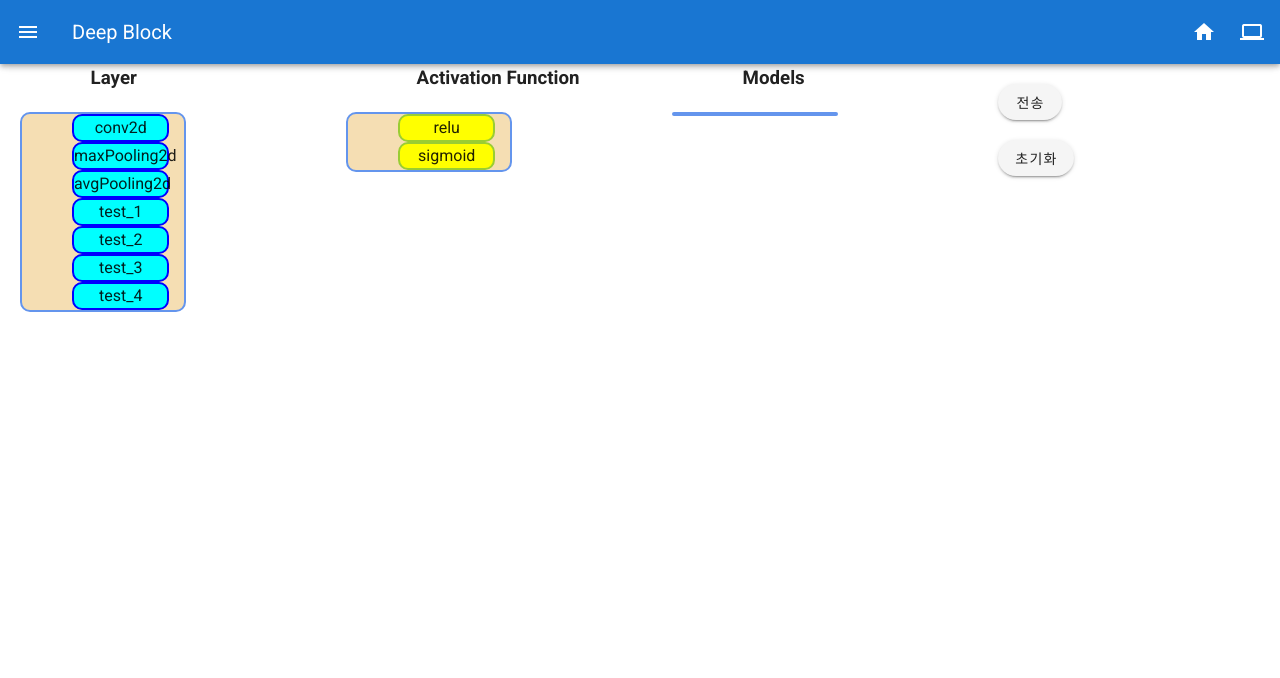
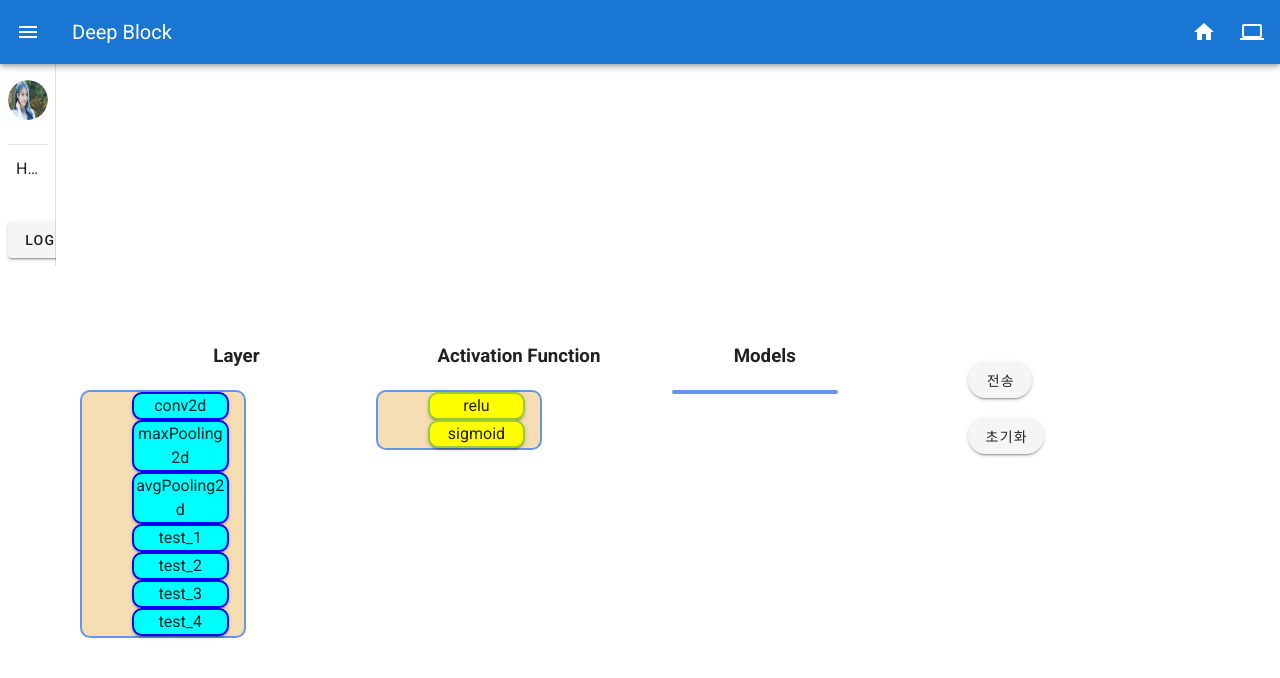
Before and after one commit to devsungmin/Deepblock-Frontend-Study, a Vue app in the folder final-study/: page /board in a window 1280 px wide. Both pictures are taken after a click on the button 28 px from the left and 32 px from the top of the page. Shown: the top 678 px of the page. Built offline with nearby package versions, Linux system fonts and the light colour scheme.

Commit message:
20.04.25 작업본

```diff
--- a/final-study/package.json
+++ b/final-study/package.json
@@ -8,12 +8,12 @@
     "lint": "vue-cli-service lint"
   },
   "dependencies": {
+    "billboard.js": "git://github.com/naver/billboard.js.git#nightly",
     "core-js": "^3.6.4",
     "vue": "^2.6.11",
     "vue-router": "^3.1.6",
     "vuedraggable": "^2.23.2",
-    "vuetify": "^2.2.11",
-    "billboard.js": "git://github.com/naver/billboard.js.git#nightly"
+    "vuetify": "^2.2.11"
   },
   "devDependencies": {
     "@vue/cli-plugin-babel": "~4.3.0",
--- a/final-study/src/App.vue
+++ b/final-study/src/App.vue
@@ -1,36 +1,16 @@
 <template>
-  <v-app>
-    <v-app-bar app color="primary" dark>
-        <v-app-bar-nav-icon >
-
-        </v-app-bar-nav-icon>
-      <v-toolbar-title>Deep Block</v-toolbar-title>
-      <v-spacer/>
-     <v-btn icon href="/">
-       <v-icon>mdi-home</v-icon>
-     </v-btn>
-      <v-btn icon href="/board">
-        <v-icon>mdi-laptop</v-icon>
-      </v-btn>
-    </v-app-bar>
-    <!-- <Helloworld/> -->
-    <Board/>
+  <v-app id="app">
+    <Main/>
   </v-app>
 </template>
 
 <script>
-// import Helloworld from './components/HelloWorld'
-import Board from './components/Board'
+import Main from './components/Main'
 export default {
   name: 'App',
 
   components: {
-    Board
-    // Helloworld
+    Main
   },
-
-  data: () => ({
-    //
-  }),
 };
 </script>
--- a/final-study/src/components/HelloWorld.vue
+++ b/final-study/src/components/Main.vue
@@ -1,13 +1,16 @@
 <template>
-  <v-content>
-    <h1>Hello world</h1>
-  </v-content>
+  <v-app>
+    <NavigationDrawer/>
+    <Board/>
+  </v-app>
 </template>
 
 <script>
+import Board from '../views/Board'
+import NavigationDrawer from './NavigationDrawer'
   export default {
     name: 'HelloWorld',
-    components: {  },
+    components: { NavigationDrawer, Board },
     // data: () => ({
     //   ecosystem: [
     //     {
--- a/final-study/src/components/NavigationDrawer.vue
+++ b/final-study/src/components/NavigationDrawer.vue
@@ -1,20 +1,10 @@
 <template>
-    <v-navigation-drawer
-            v-model="drawer"
-            :color="color"
-            :expand-on-hover="true"
-            :mini-variant="miniVariant"
-            :right="right"
-            absolute
-    >
-        <v-list
-                rounded
-                nav
-                class="py-0"
-        >
-            <v-list-item two-line :class="miniVariant && 'px-0'" >
+  <v-content>
+    <v-navigation-drawer v-model="drawer" :expand-on-hover="expandOnHover" :mini-variant="miniVariant" :right="right" absolute>
+      <v-list rounded nav class="py-0">
+        <v-list-item two-line :class="miniVariant && 'px-0'">
           <v-list-item-avatar>
-                    <img src="../image/iu.jpg">
+            <img src="../image/iu.jpg" />
           </v-list-item-avatar>
 
           <v-list-item-content>
@@ -25,15 +15,7 @@
 
         <v-divider/>
 
-            <v-list-item
-                    v-for="item in items"
-                    :key="item.title"
-                    :href=item.lnk
-            >
-                <v-list-item-icon>
-                    <v-icon>{{ item.icon }}</v-icon>
-                </v-list-item-icon>
-
+        <v-list-item v-for="item in items" :key="item.title" :href="item.lnk">
           <v-list-item-content>
             <v-list-item-title>{{ item.title }} </v-list-item-title>
           </v-list-item-content>
@@ -41,21 +23,44 @@
           <a href="link"></a>
         </v-list-item>
       </v-list>
-        <v-switch v-model="right" class="ma-2" label="right"/>
+      <v-switch v-model="right" class="ma-2" label="right" />
       <template v-slot:append>
         <div class="pa-2">
           <v-btn block>Logout</v-btn>
         </div>
       </template>
     </v-navigation-drawer>
+
+    <v-app-bar app color="primary" dark>
+      <v-app-bar-nav-icon @click.stop="drawer = !drawer" />
+      <v-toolbar-title>Deep Block</v-toolbar-title>
+      <v-spacer />
+      <v-btn icon href="/">
+        <v-icon>mdi-home</v-icon>
+      </v-btn>
+      <v-btn icon href="/board">
+        <v-icon>mdi-laptop</v-icon>
+      </v-btn>
+    </v-app-bar>
+  </v-content>
 </template>
 
 <script>
 export default {
-        name: "NavigationDrawer"
-    }
+  name: "NavigationDrawer",
+  data() {
+    return {
+      drawer: false,
+      items: [
+        { title: "Home", lnk: "/" },
+        { title: "Board", lnk: "/board" },
+      ],
+      expandOnHover: true,
+      miniVariant: true,
+      right: false
+    };
+  },
+};
 </script>
 
-<style scoped>
-
-</style>
+<style scoped></style>
--- /dev/null
+++ b/final-study/src/script/BillboardChart.js
@@ -0,0 +1,54 @@
+// import {bb} from "billboard.js";
+
+// export const createGenerateChart = (instance) => {
+//     return () => {
+//         const options = Object.assign({
+//             bindto: instance.$el,
+//         }, instance.options);
+//         return bb.generate(options);
+//     }
+// }
+
+// export const creatDestoryChart = (instance) => {
+//     return () => {
+//         try {
+//             instance.$chart.destory();
+//             instance.$chart = null;
+//         } catch (error) {
+//             console.error('chart error!!', error);
+//         }
+//     }
+// }
+
+// export const creatLoadDataChart = (instance) => {
+//     return(data) => {
+//         if(!instance.$chart) {
+//             instance.$chart = instance.generateChart(instance.options);
+//         }
+//         instance.$chart.load(data);
+//     }
+// }
+
+// var data = [
+//     {name: "CNN", loss: 0.96, excu: 0.97, epoch: 10},
+//     {name: "RNN", loss: 0.058, excu: 0.89, epoch: 20},
+//     {name: "SNN", loss: 0.047, excu: 0.67, epoch: 30}
+// ]
+
+// var chart = bb.generate({
+//     data: {
+//         json: data,
+//         keys: { value: ["loss", "excu", "epoch"] }
+//     },
+//     bindto: "#JSONData"
+// });
+
+// setTimeout(function() {
+//     data.push({name: 'TNN', loss: 0.001, excu: 0.67, epoch: 30})
+//     chart.load({
+//         json: data,
+//         keys: {
+//             value: ["loss", "excu", "epoch"]
+//         }
+//     });
+// }, 3000);
--- a/final-study/src/components/Board.vue
+++ b/final-study/src/views/Board.vue
@@ -1,33 +1,34 @@
 <template>
     <v-content>
+        <v-container>
             <v-row>
-            <v-col cols="9" sm="6" md="3">
+                <v-col align="center">
                     <h3>Layer</h3>
                     <draggable class="layer" :list="layer" :group="{ type: 'layer', pull: 'clone', put: false }" @change="log">
-                    <div class="layer-group-list" id="layer" v-for="element in layer" :key="element.ID">
+                        <v-card class="layer-group-list" id="layer" v-for="element in layer" :key="element.ID">
                             {{element.type}}
-                    </div>
+                        </v-card>
                     </draggable>
                     <div>
 
                     </div>
                 </v-col>
                 <!-- activation function  -->
-            <v-col cols="9" sm="6" md="3">
+                <v-col>
                     <h3>Activation Function</h3>
                     <draggable class="activation" :list="activation" :group="{ type: 'activation', pull: 'clone', put: false }" @change="log">
-                    <div class="activation-group-item" id="activation" v-for="element in activation" :key="element.ID">
+                        <v-card class="activation-group-item" id="activation" v-for="element in activation" :key="element.ID">
                             {{element.type}}
-                    </div>
+                        </v-card>
                     </draggable>
                 </v-col>
                 <!-- model -->
-                <v-col cols="9" sm="6" md="3">
+                    <v-col>
                         <h3>Models</h3>
                         <draggable class="Models" :list="models" :group="{ type: 'models', put: true }" @change="log">
-                        <div class="models-group-item layer_t acti_t" id="models" v-for="element in models" :key="element.ID">
+                            <v-card class="models-group-item layer_t acti_t" id="models" v-for="element in models" :key="element.ID">
                                 {{element.type}}
-                        </div>
+                            </v-card>
                         </draggable>
                     </v-col>
                     <v-col>
@@ -39,16 +40,22 @@
                         </div>
                     </v-col>
             </v-row>
+        <v-col>
+            <chart/>
+        </v-col>
+        </v-container>
     </v-content>
 </template>
 
 <script>
     import draggable from 'vuedraggable'
     // import modelsdata from '../assets/data/modelsdata.json'
+    import chart from './chart.vue'
     export default {
         name: "Board",
         components: {
-            draggable
+            draggable,
+            chart
         },
         data : () => ({
             layer: [
@@ -114,7 +121,7 @@ h3{ padding-left: 30%;}
 #layer, .layer_t{
     width: 60%;
     height: auto;
-    background:cyan;
+    background:cyan !important;
     border: 2px solid blue;
     text-align: center;
     border-radius: 10px;
@@ -123,18 +130,18 @@ h3{ padding-left: 30%;}
   #activation, .acti_t{
     width: 60%;
     height: auto;
-    background: yellow;
+    background: yellow !important;
       border: 2px solid yellowgreen;
       text-align: center;
       border-radius: 10px;
       margin-left: 50px;
   }
-  /* #models {
+  #models {
     width: 60%;
     height: auto;
     border: 2px solid black;
     text-align: center;
     border-radius: 10px;
     margin-left: 50px;
-  } */
+  }
 </style>
--- /dev/null
+++ b/final-study/src/views/chart.vue
@@ -0,0 +1,39 @@
+<template>
+    <v-content>
+        <v-container>
+            <div id="JSONData"/>
+        </v-container>
+    </v-content>
+</template>
+
+<script>
+// import { createGenerateChart, creatDestoryChart, creatLoadDataChart } from '../script/BillboardChart'
+// export default {
+//     name: "chart",
+//     props:{
+//         options: {
+//             type: Object,
+//             required: true
+//         }
+//     },
+//     created() {
+//         this.generateChart = createGenerateChart(this);
+//         this.destoryChart = creatDestoryChart(this);
+//         this.loadDataChart = creatLoadDataChart(this);
+//     },
+//     mounted() {
+//         this.$chart = this.generateChart();
+//     },
+//     unmounted() {
+//         this.destoryChart();
+//     },
+//     watch: {
+//         "options.data": {
+//             deep: true,
+//             handler(newData) {
+//                 this.loadDataChart(newData);
+//             }
+//         }
+//     }
+// }
+</script>
```
Also changed, not shown: final-study/src/components/chart.js (deleted, +0 -14 lines), final-study/src/components/chart.vue (deleted, +0 -16 lines), final-study/src/router/index.js (+4 -4 lines), 1 other file (tests, documents, lock files or other folders). Lines whose indentation alone changed are shown as unchanged.
